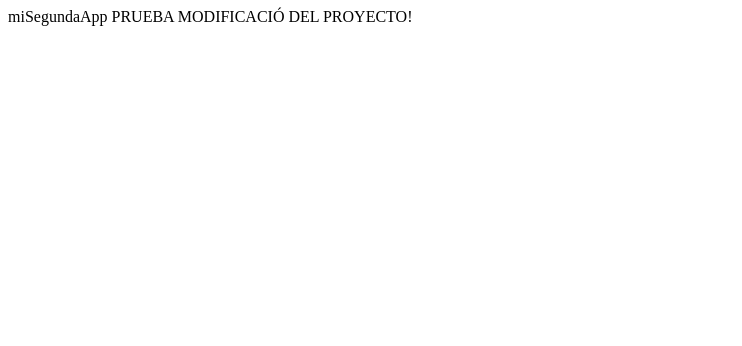
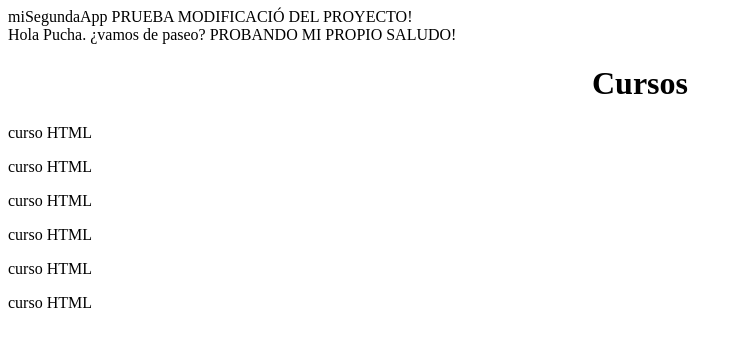
Before and after one commit to PerlaMoly/miSegundaApp, an Angular app: page / in a window 1280 px wide. Shown: the top 346 px of the page, without its empty margins (0-742 px from the left). Built offline with nearby package versions, Linux system fonts and the light colour scheme.

Commit message:
creación de componentes

```diff
--- a/src/app/app.component.html
+++ b/src/app/app.component.html
@@ -1,2 +1,6 @@
 
     <span>{{ title }} PRUEBA MODIFICACIÓ DEL PROYECTO!</span>
+    <br/>
+    <span>{{ saludo }} PROBANDO MI PROPIO SALUDO!</span>
+    <br/>
+    <app-cursos></app-cursos>
--- a/src/app/app.component.ts
+++ b/src/app/app.component.ts
@@ -7,4 +7,6 @@ import { Component } from '@angular/core';
 })
 export class AppComponent {
   title = 'miSegundaApp';
+
+  saludo="Hola Pucha. ¿vamos de paseo?"
 }
--- a/src/app/app.module.ts
+++ b/src/app/app.module.ts
@@ -2,10 +2,12 @@ import { NgModule } from '@angular/core';
 import { BrowserModule } from '@angular/platform-browser';
 
 import { AppComponent } from './app.component';
+import { CursosComponent } from './cursos/cursos.component';
+import { CursoComponent } from './curso/curso.component';
 
 @NgModule({
   declarations: [
-    AppComponent
+    AppComponent,CursosComponent, CursoComponent
   ],
   imports: [
     BrowserModule
--- /dev/null
+++ b/src/app/curso/curso.component.html
@@ -0,0 +1 @@
+<p>curso HTML</p>
--- /dev/null
+++ b/src/app/curso/curso.component.ts
@@ -0,0 +1,15 @@
+import { Component, OnInit } from '@angular/core';
+
+@Component({
+  selector: 'app-curso',
+  templateUrl: './curso.component.html',
+  styleUrls: ['./curso.component.css']
+})
+export class CursoComponent implements OnInit {
+
+  constructor() { }
+
+  ngOnInit(): void {
+  }
+
+}
--- /dev/null
+++ b/src/app/cursos/cursos.component.html
@@ -0,0 +1,7 @@
+<h1 style="text-align: center;">Cursos</h1>
+<app-curso></app-curso>
+<app-curso></app-curso>
+<app-curso></app-curso>
+<app-curso></app-curso>
+<app-curso></app-curso>
+<app-curso></app-curso>
```
Also changed, not shown: src/app/cursos/cursos.component.ts (added, +12 -0 lines), src/app/curso/curso.component.css (added), src/app/cursos/cursos.component.css (added), 1 other file (tests, documents, lock files or other folders).
